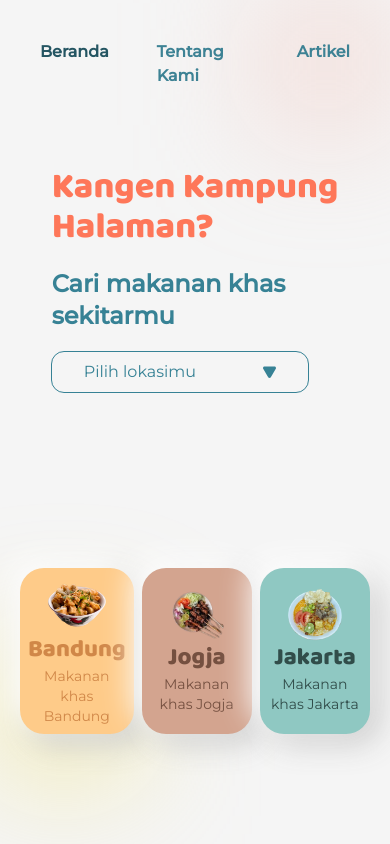
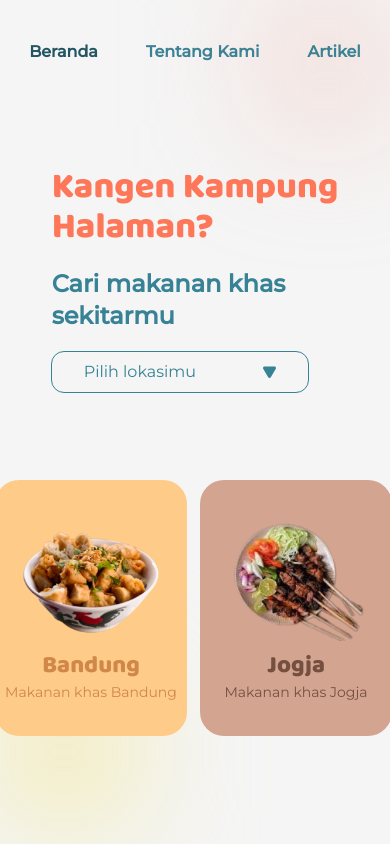
Before and after one commit to snailsquid/fewdc, a Next.js app: page /home in a window 390 px wide. Built offline with nearby package versions, Linux system fonts and the light colour scheme.

Commit message:
responsive!!

```diff
--- a/app/components/nav.js
+++ b/app/components/nav.js
@@ -1,7 +1,7 @@
 "use client";
 import Link from "next/link";
 import { Montserrat } from "next/font/google";
-import { useState } from "react";
+import { useEffect, useState } from "react";
 
 const montserrat = Montserrat({
   subsets: ["latin"],
@@ -13,6 +13,7 @@ const montserrat = Montserrat({
 export default function Nav({ mtc, selected }) {
   const [scroll, setScroll] = useState(false);
 
+  useEffect(() => {
     const changeColor = () => {
       if (window.scrollY >= 45) {
         setScroll(true);
@@ -22,13 +23,14 @@ export default function Nav({ mtc, selected }) {
     };
 
     window.addEventListener("scroll", changeColor);
+  });
 
   let home = 0,
     about = 0,
     article = 0;
   return (
     <nav
-      className={`w-full fixed flex flex-col items-center gap-3 lg:flex-row lg:justify-between px-10 py-10 lg:py-10 z-50 transition-all ${montserrat.className}`}
+      className={`w-full fixed flex flex-col items-center gap-1 sm:gap-3 lg:flex-row lg:justify-between px-10 py-10 lg:py-10 z-50 transition-all ${montserrat.className}`}
       style={{ backgroundColor: scroll ? "#f5f5f5" : "transparent" }}
     >
       <div className="invisible absolute lg:relative lg:visible">logo</div>
@@ -49,7 +51,7 @@ export default function Nav({ mtc, selected }) {
           Beranda
         </Link>
         <Link
-          className={`before:absolute before:w-0 before:bottom-9 hover:before:w-36 before:transition-all hover:text-[#4B9AAE] before:h-1 before:bg-welcome-text`}
+          className={`before:absolute before:w-0 before:bottom-9 hover:before:w-36 before:transition-all hover:text-[#4B9AAE] before:h-1 before:bg-welcome-text whitespace-nowrap`}
           style={{ color: selected == "about" ? "#245562" : mtc }}
           href="/about"
         >
--- a/app/home/page.js
+++ b/app/home/page.js
@@ -98,7 +98,7 @@ const Slide = ({
       whileHover={{
         scale: [null, 1.1, 1.05],
       }}
-      className="xl:h-64 w-full p-2 sm:p-0 h-42 md:h-64 md:w-48 flex items-center xl:w-48 cursor-pointer justify-center flex-col z-10 relative text-center neumorph hover:translatex-2 rounded-3xl"
+      className="xl:h-64 w-full max-w-[12rem] p-2 sm:p-0 h-64 md:h-64 md:w-48 flex items-center xl:w-48 cursor-pointer justify-center flex-col z-10 relative text-center hover:translatex-2 rounded-3xl"
       style={{ backgroundColor: bgColor }}
       onClick={() => {
         setCity(title);
@@ -106,6 +106,7 @@ const Slide = ({
         setOpen(true);
       }}
     >
+      <div className="absolute w-full h-full top-0 left-0  -z-10 "></div>
       <img
         className="justify-center items-center w-full px-5 pb-0 sm:pb-5 relative z-10"
         src={img}
@@ -222,6 +223,7 @@ export default function Page() {
       setScreen(window.innerWidth);
       console.log(`width updated to ${window.innerWidth}`);
     };
+    handleResize();
     window.addEventListener("resize", handleResize);
   });
   return (
@@ -371,8 +373,8 @@ export default function Page() {
           </motion.div>
         </div>
       </AnimatePresence>
-      <div className="text-welcome-text relative w-full z-10 px-5 lg:px-20 flex lg:h-full p-10 flex-col lg:flex-row justify-center xl:justify-centeritems-center gap-0 lg:gap-28">
-        <div className="items-center lg:h-full lg:items-start md:items-center justify-center flex flex-col py-32 relative z-10">
+      <div className="text-welcome-text relative w-full z-10 px-5 lg:px-20 flex lg:h-full p-10 flex-col lg:flex-row justify-center xl:justify-center items-center gap-0 lg:gap-28">
+        <div className="items-center lg:h-full lg:items-start  justify-center flex flex-col pt-32 relative z-10">
           <div>
             <div
               className={`${baloo.className} text-4xl md:text-6xl text-home-text`}
@@ -409,8 +411,13 @@ export default function Page() {
             </div>
           </div>
         </div>
-        <div className="h-full flex justify-center items-center">
-          <div className="flex flex-row md:flex-row gap-2 md:gap-5 h-fit">
+        <div className="h-full flex w-fit  max-w-[48rem] justify-center items-center">
+          <Swiper
+            slidesPerView={screen > 640 ? 3 : 2}
+            spaceBetween={screen > 640 ? 0 : 10}
+            className="w-[25rem] sm:w-[37rem]"
+          >
+            <SwiperSlide className="py-10 w-fit">
               <Slide
                 setOpen={setOpen}
                 setCity={setCity}
@@ -422,6 +429,9 @@ export default function Page() {
                 title="Bandung"
                 desc="Makanan khas Bandung"
               ></Slide>
+            </SwiperSlide>
+
+            <SwiperSlide className="py-10">
               <Slide
                 set={setmtc}
                 setOpen={setOpen}
@@ -433,6 +443,8 @@ export default function Page() {
                 title="Jogja"
                 desc="Makanan khas Jogja"
               ></Slide>
+            </SwiperSlide>
+            <SwiperSlide className="py-10">
               <Slide
                 bgColor={"#8FC8C2"}
                 set={setmtc}
@@ -444,7 +456,8 @@ export default function Page() {
                 title="Jakarta"
                 desc="Makanan khas Jakarta"
               ></Slide>
-          </div>
+            </SwiperSlide>
+          </Swiper>
         </div>
         <div className="absolute left-0 bottom-0 w-32 h-32 lg:w-96 lg:h-96 flex z-0  bg-[#f2e2688e] blur-3xl"></div>
         <div className="absolute top-0 right-0 w-32 h-32 lg:w-96 lg:h-96 flex z-0  bg-[#f0b6ab73] blur-3xl"></div>
```
Lines whose indentation alone changed are shown as unchanged.
